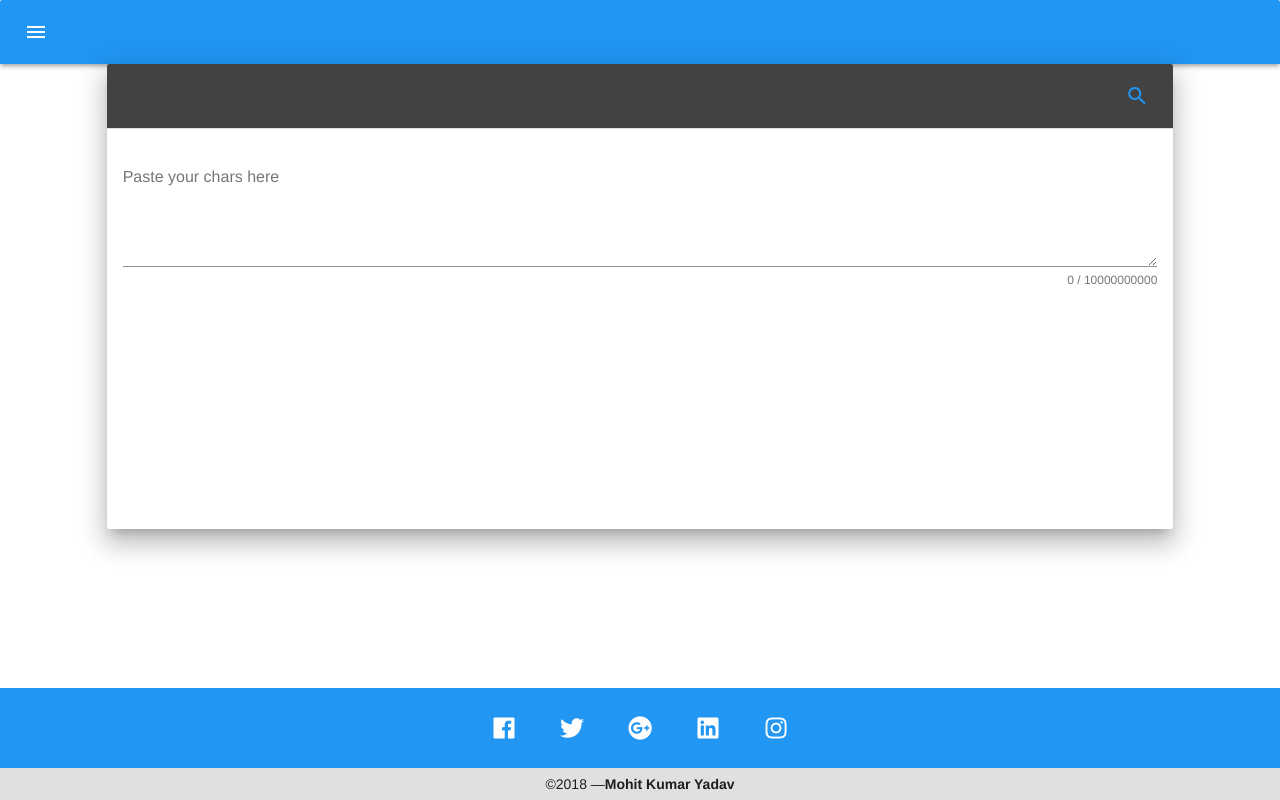
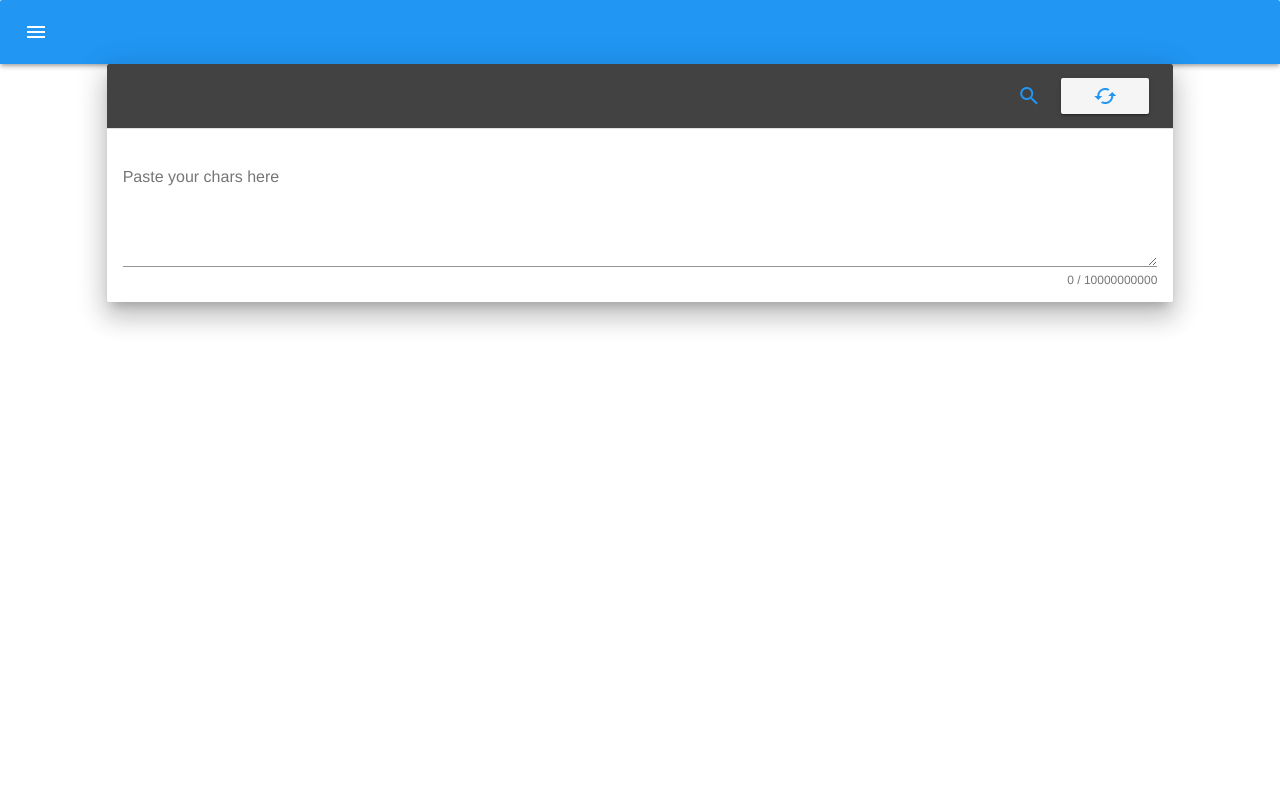
Before and after one commit to mohitkyadav/count_chars, a Vue app: page /#/ in a window 1280 px wide. Built offline with nearby package versions, Linux system fonts and the light colour scheme.

Commit message:
format button

```diff
--- a/package.json
+++ b/package.json
@@ -16,6 +16,7 @@
     "homepage": "https://mohitkyadav.github.io/count_chars"
   },
   "dependencies": {
+    "npm": "^6.1.0",
     "vue": "^2.5.2",
     "vue-router": "^3.0.1",
     "vuetify": "^1.0.17"
--- a/src/App.vue
+++ b/src/App.vue
@@ -16,5 +16,8 @@ export default {
   -webkit-font-smoothing: antialiased;
   -moz-osx-font-smoothing: grayscale;
   text-align: center;
+  display: flex;
+  min-height: 100vh;
+  flex-direction: column;
 }
 </style>
--- a/src/components/Landing.vue
+++ b/src/components/Landing.vue
@@ -6,21 +6,24 @@
       </v-toolbar>
       <v-layout row pb-2>
         <v-flex xs10 offset-xs1>
-          <v-card class="card--flex-toolbar elevation-16">
+          <v-card class="card--flex-toolbar elevation-16" height="fit-content">
             <v-toolbar color="grey darken-3" card prominent>
               <v-toolbar-title class="body-2 grey--text"></v-toolbar-title>
               <v-spacer></v-spacer>
               <v-btn icon>
                 <v-icon color="blue darken1">search</v-icon>
               </v-btn>
+               <v-btn v-on:click="formatCode()">
+                <v-icon color="blue darken1">cached</v-icon>
+              </v-btn>
             </v-toolbar>
             <v-divider></v-divider>
-            <v-card-text style="height:400px;">
+            <v-card-text style="height:max-content;">
               <v-text-field
                 id="chars-input"
                 name="input-1"
                 label="Paste your chars here"
-                multi-line="true"
+                multi-line
                 :counter="10000000000"
               ></v-text-field>
             </v-card-text>
@@ -28,26 +31,6 @@
         </v-flex>
       </v-layout>
     </v-card>
-    <v-footer height="auto" fixed>
-      <v-card flat tile class="flex">
-        <v-card-text class="blue">
-          <strong class="subheading text-md-center"></strong>
-          <v-spacer></v-spacer>
-          <v-btn
-            v-for="icon in icons"
-            :key="icon"
-            icon
-            dark
-            class="mx-3"
-          >
-            <v-icon size="24px">{{ icon }}</v-icon>
-          </v-btn>
-        </v-card-text>
-        <v-card-actions class="grey lighten-2 justify-center">
-          &copy;2018 — <strong>Mohit Kumar Yadav</strong>
-        </v-card-actions>
-      </v-card>
-    </v-footer>
   </div>
 </template>
 
@@ -74,6 +57,11 @@ export default {
         }
       ]
     }
+  },
+  methods: {
+    formatCode: function () {
+      console.log('Hi, You just clicked a button.')
+    }
   }
 }
 </script>
```
Also changed, not shown: 10 other files (tests, documents, lock files or other folders).
